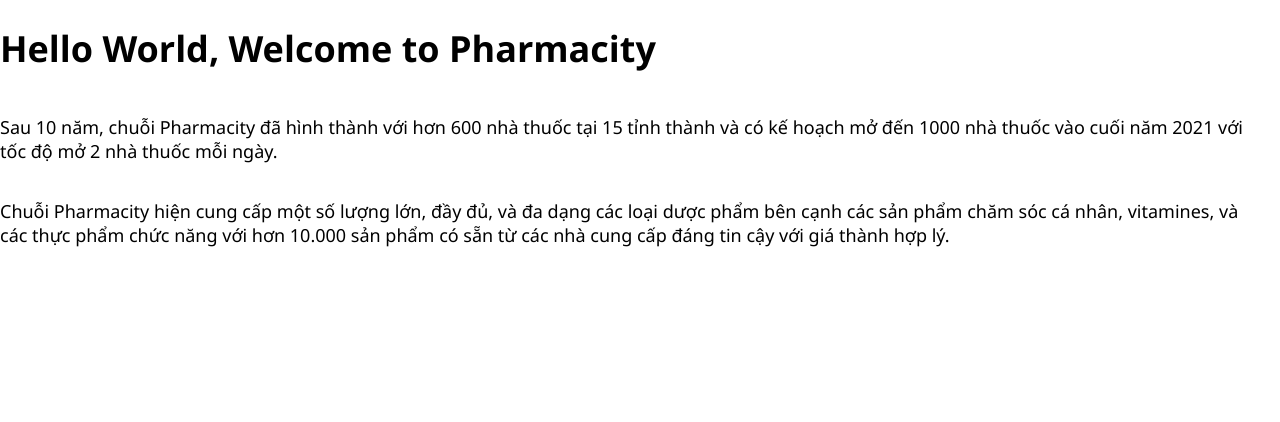
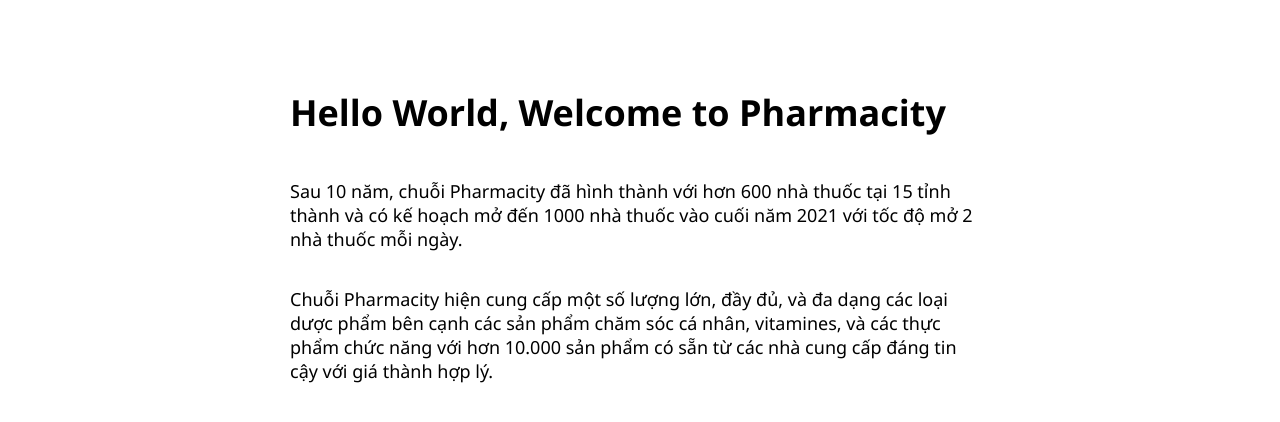
Before and after one commit to work-henry-smith/pharmacity, a React (Create React App) app: page / in a window 1280 px wide. Shown: the top 422 px of the page. Built offline with nearby package versions, Linux system fonts and the light colour scheme.

Commit message:
cascade style sheet for page-body

```diff
--- a/src/App.js
+++ b/src/App.js
@@ -9,6 +9,7 @@ function App() {
   return (
     <Router>
       <div className="App">
+        <div id='page-body'>
           <Routes>
             <Route index element={<HomePage />} />
             <Route path='about' element={<AboutPage />} />
@@ -16,6 +17,7 @@ function App() {
             <Route path='article-one' element={<ArticlePage />} />
           </Routes>
         </div>
+      </div>
     </Router>
 
   );
```
Lines whose indentation alone changed are shown as unchanged.
